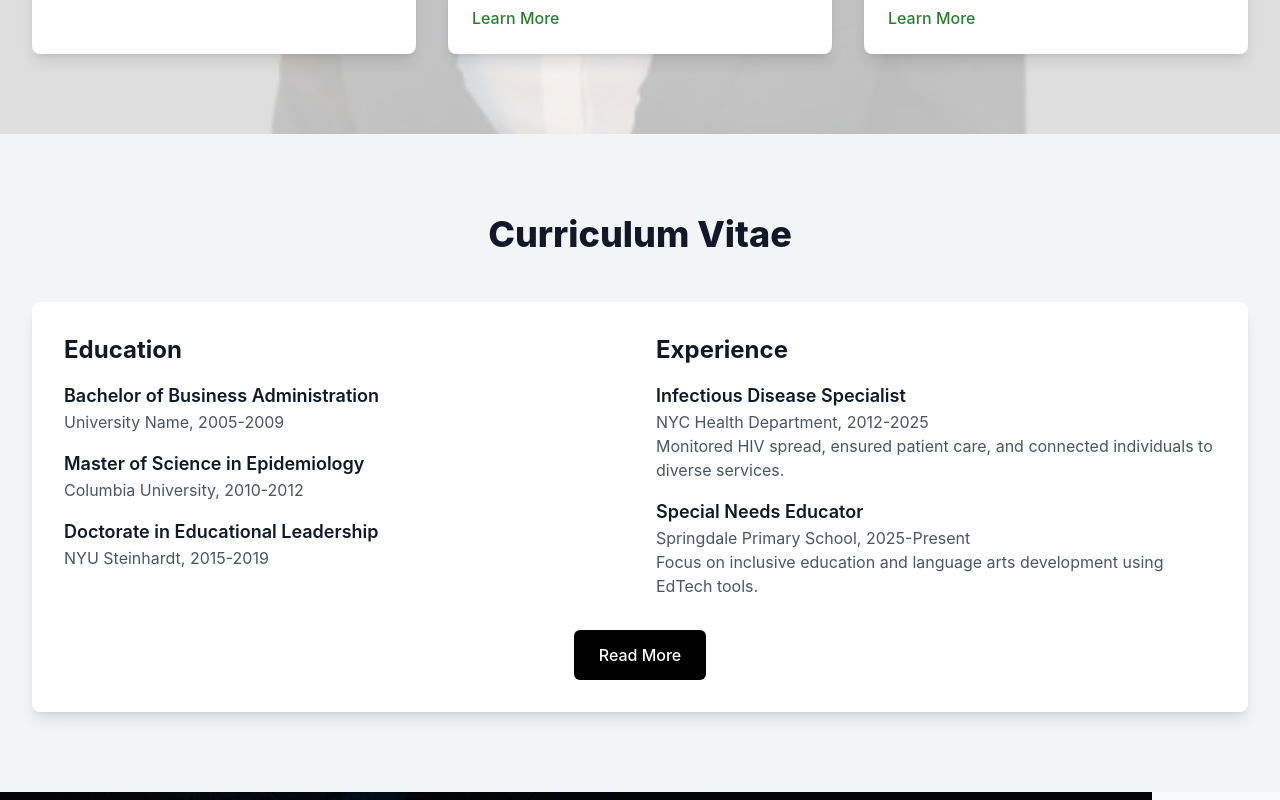
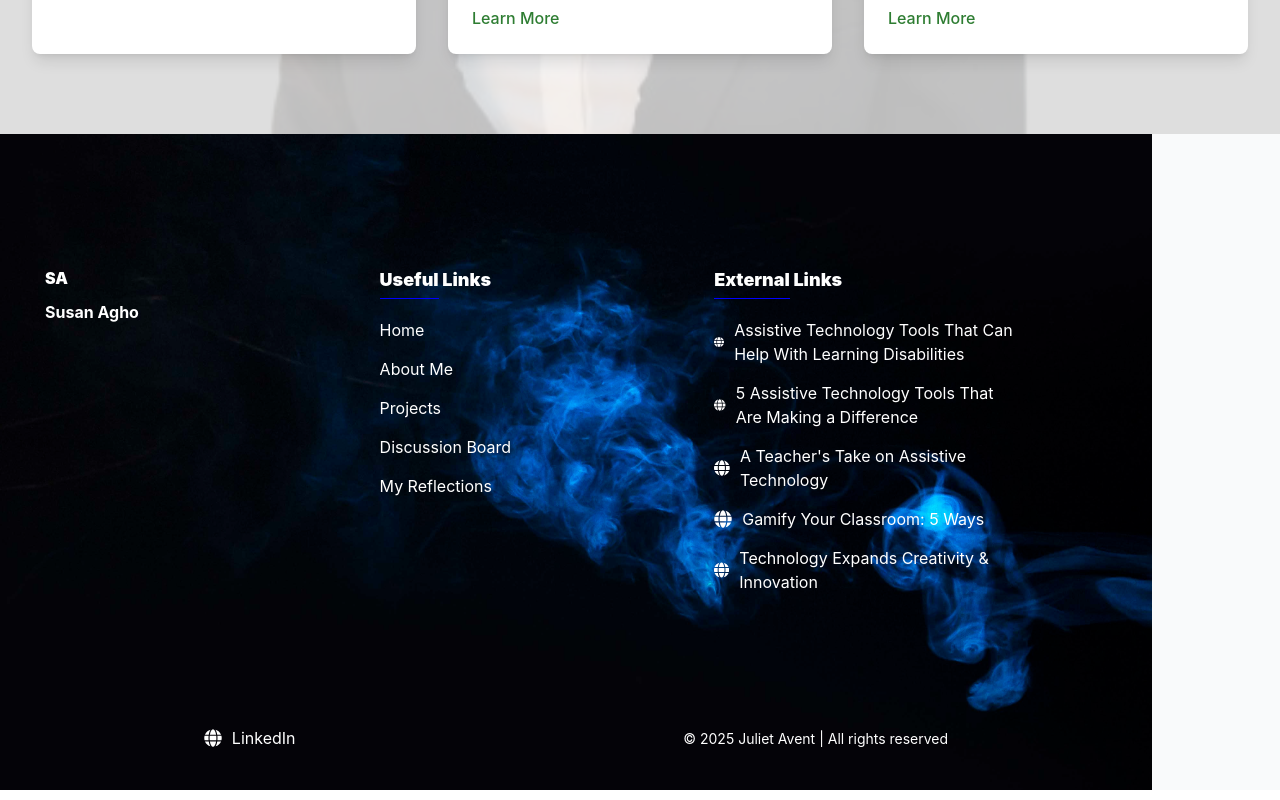
Before and after one commit to MrChampion2020/schoolportfolio, a React (Create React App) app: page / in a window 1280 px wide. Shown: the part 2200-3000 px from the top of the page. Built offline with nearby package versions, Linux system fonts and the light colour scheme.

Commit message:
merge remote changes

```diff
--- a/src/screens/mainstack/Home.jsx
+++ b/src/screens/mainstack/Home.jsx
@@ -268,98 +268,7 @@ const Home = () => {
         </motion.div>
       </section>
 
-      {/* CV Section */}
-      <section id="cv" className="py-20 bg-gray-100 dark:bg-gray-800">
-        <motion.div
-          className="max-w-7xl mx-auto px-4 sm:px-6 lg:px-8"
-          variants={containerVariants}
-          initial="hidden"
-          whileInView="visible"
-          viewport={{ once: true }}
-        >
-          <motion.h2
-            variants={itemVariants}
-            className="text-3xl font-extrabold text-gray-900 dark:text-gray-100 sm:text-4xl gothic-font text-center mb-12"
-          >
-            Curriculum Vitae
-          </motion.h2>
-          <motion.div
-            variants={itemVariants}
-            className="bg-white dark:bg-gray-800 rounded-lg shadow-lg p-8"
-          >
-            <div className="grid grid-cols-1 md:grid-cols-2 gap-8">
-              <div>
-                <h3 className="text-2xl font-bold text-gray-900 dark:text-gray-100 gothic-font mb-4">
-                  Education
-                </h3>
-                <ul className="space-y-4">
-                  <li>
-                    <h4 className="text-lg font-semibold text-gray-900 dark:text-gray-100 gothic-font">
-                      Bachelor of Business Administration
-                    </h4>
-                    <p className="text-gray-600 dark:text-gray-300 gothic-font">
-                      University Name, 2005-2009
-                    </p>
-                  </li>
-                  <li>
-                    <h4 className="text-lg font-semibold text-gray-900 dark:text-gray-100 gothic-font">
-                      Master of Science in Epidemiology
-                    </h4>
-                    <p className="text-gray-600 dark:text-gray-300 gothic-font">
-                      Columbia University, 2010-2012
-                    </p>
-                  </li>
-                  <li>
-                    <h4 className="text-lg font-semibold text-gray-900 dark:text-gray-100 gothic-font">
-                      Doctorate in Educational Leadership
-                    </h4>
-                    <p className="text-gray-600 dark:text-gray-300 gothic-font">
-                      NYU Steinhardt, 2015-2019
-                    </p>
-                  </li>
-                </ul>
-              </div>
-              <div>
-                <h3 className="text-2xl font-bold text-gray-900 dark:text-gray-100 gothic-font mb-4">
-                  Experience
-                </h3>
-                <ul className="space-y-4">
-                  <li>
-                    <h4 className="text-lg font-semibold text-gray-900 dark:text-gray-100 gothic-font">
-                      Infectious Disease Specialist
-                    </h4>
-                    <p className="text-gray-600 dark:text-gray-300 gothic-font">
-                      NYC Health Department, 2012-2025
-                    </p>
-                    <p className="text-gray-600 dark:text-gray-400 gothic-font">
-                      Monitored HIV spread, ensured patient care, and connected individuals to diverse services.
-                    </p>
-                  </li>
-                  <li>
-                    <h4 className="text-lg font-semibold text-gray-900 dark:text-gray-100 gothic-font">
-                      Special Needs Educator
-                    </h4>
-                    <p className="text-gray-600 dark:text-gray-300 gothic-font">
-                      Springdale Primary School, 2025-Present
-                    </p>
-                    <p className="text-gray-600 dark:text-gray-400 gothic-font">
-                      Focus on inclusive education and language arts development using EdTech tools.
-                    </p>
-                  </li>
-                </ul>
-              </div>
-            </div>
-            <div className="mt-8 text-center">
-              <a
-                href="/about"
-                className="inline-flex items-center px-6 py-3 border border-transparent text-base font-medium rounded-md text-white bg-[black] hover:bg-[blue] dark:bg-[black dark:hover:bg-[blue] gothic-font"
-              >
-                Read More
-              </a>
-            </div>
-          </motion.div>
-        </motion.div>
-      </section>
+
 
       <Footer />
     </div>
```
